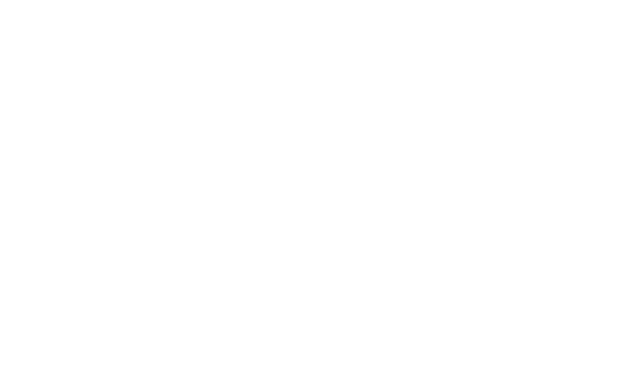
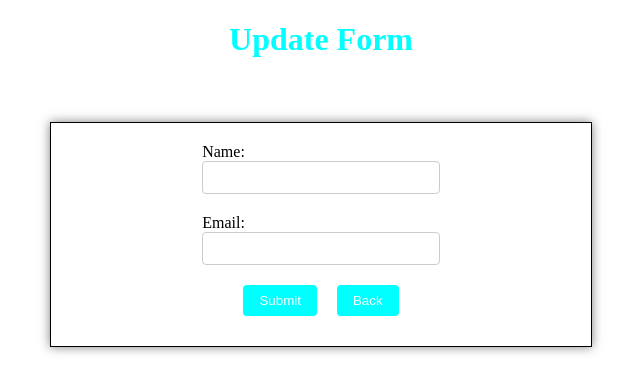
Before and after one commit to RabinKumarBaniya/CRUD, a React (Create React App) app: page /update in a window 1280 px wide. Before the commit this address had no page. Shown: the top 392 px of the page, without its empty margins (319-959 px from the left). Built offline with nearby package versions, Linux system fonts and the light colour scheme.

Commit message:
Added edit/update functionality with Axios PUT and local storage

```diff
--- a/src/App.js
+++ b/src/App.js
@@ -2,6 +2,7 @@
 import Create from './components/Create';
 import { BrowserRouter as Router, Routes, Route } from 'react-router-dom';
 import Read from './components/Read';
+import Update from './components/Update';
 
 function App() {
   return (
@@ -10,6 +11,7 @@ function App() {
         <Routes>
           <Route exact path='/' element={<Create />}> </Route>
           <Route exact path='/read' element={<Read />}> </Route>
+          <Route exact path='/update' element={<Update />}> </Route>
         </Routes>
       </Router>
     </div >
--- a/src/components/Create.js
+++ b/src/components/Create.js
@@ -2,6 +2,7 @@ import React, { useState } from 'react';
 import axios from 'axios';
 import './Create.css';
 import { useNavigate } from 'react-router-dom';
+import { Link } from 'react-router-dom';
 
 
 const Create = () => {
@@ -50,7 +51,9 @@ const Create = () => {
 
             <div className="button-row">
                 <button type="submit" onClick={handleSubmit}>Submit</button>
-                <button type="button">MainPage</button>
+                <Link to="/read">
+                    <button type="button">MainPage</button>
+                </Link>
             </div>
         </form>
 
--- a/src/components/Read.js
+++ b/src/components/Read.js
@@ -2,6 +2,7 @@ import React from 'react';
 import './Read.css';
 import axios from 'axios';
 import { useState, useEffect } from 'react';
+import { Link } from 'react-router-dom';
 
 const Read = () => {
 
@@ -15,11 +16,17 @@ const Read = () => {
             });
     }
 
-    function handleDelete(id) {
+    const handleDelete = (id) => {
         axios.delete(`https://6451df30a2860c9ed4fc94ad.mockapi.io/crud/${id}`
         ).then(() => {
             getData();
         })
+    }
+
+    const setToLocalStorage = (id, name, email) => {
+        localStorage.setItem("id", id);
+        localStorage.setItem("name", name);
+        localStorage.setItem("email", email);
     }
 
 
@@ -53,7 +60,10 @@ const Read = () => {
                                         <td>{eachData.name}</td>
                                         <td>{eachData.email}</td>
                                         <td>
-                                            <button>Edit</button>
+                                            <Link to="/update">
+                                                <button onClick={() => setToLocalStorage(eachData.id, eachData.name, eachData.email)}>Edit</button>
+                                            </Link>
+
                                         </td>
                                         <td>
                                             <button onClick={() => handleDelete(eachData.id)}>Delete</button>
@@ -65,7 +75,9 @@ const Read = () => {
 
                     }
                 </table>
-                <button style={{ marginTop: '10px' }}>Create Form</button>
+                <Link to="/">
+                    <button style={{ marginTop: '10px' }}>Create Form</button>
+                </Link>
 
             </div>
 
--- /dev/null
+++ b/src/components/Update.js
@@ -0,0 +1,64 @@
+
+import { useState, useEffect } from 'react';
+import { useNavigate } from 'react-router-dom';
+import axios from 'axios';
+import { Link } from 'react-router-dom';
+
+const Update = () => {
+
+    const [id, setId] = useState(0);
+    const [name, setName] = useState("");
+    const [email, setEmail] = useState("");
+
+    const navigate = useNavigate();
+
+    useEffect(() => {
+
+        setId(localStorage.getItem("id"));
+        setName(localStorage.getItem("name"));
+        setEmail(localStorage.getItem("email"));
+    }, []);
+
+    const handleUpdate = (e) => {
+        e.preventDefault();
+        axios.put(
+            `https://6451df30a2860c9ed4fc94ad.mockapi.io/crud/${id}`,
+            {
+                name: name,
+                email: email,
+            }
+        ).then(() => {
+            navigate("/read");
+        })
+    };
+
+    return (
+        <>
+            <div className='header'>
+                <h1>Update Form</h1>
+            </div>
+            <form className='container'>
+
+                <label htmlFor='name'>
+                    Name:
+                    <input type='text' value={name} onChange={(e) => setName(e.target.value)} />
+                </label>
+                <label htmlFor='email'>
+                    Email:
+                    <input type='email' value={email} onChange={(e) => setEmail(e.target.value)} />
+                </label>
+
+
+
+                <div className="button-row">
+                    <button type="submit" onClick={handleUpdate}>Submit</button>
+                    <Link to="/read">
+                        <button type="button">Back</button>
+                    </Link>
+                </div>
+            </form>
+        </>
+    )
+}
+
+export default Update;
```
